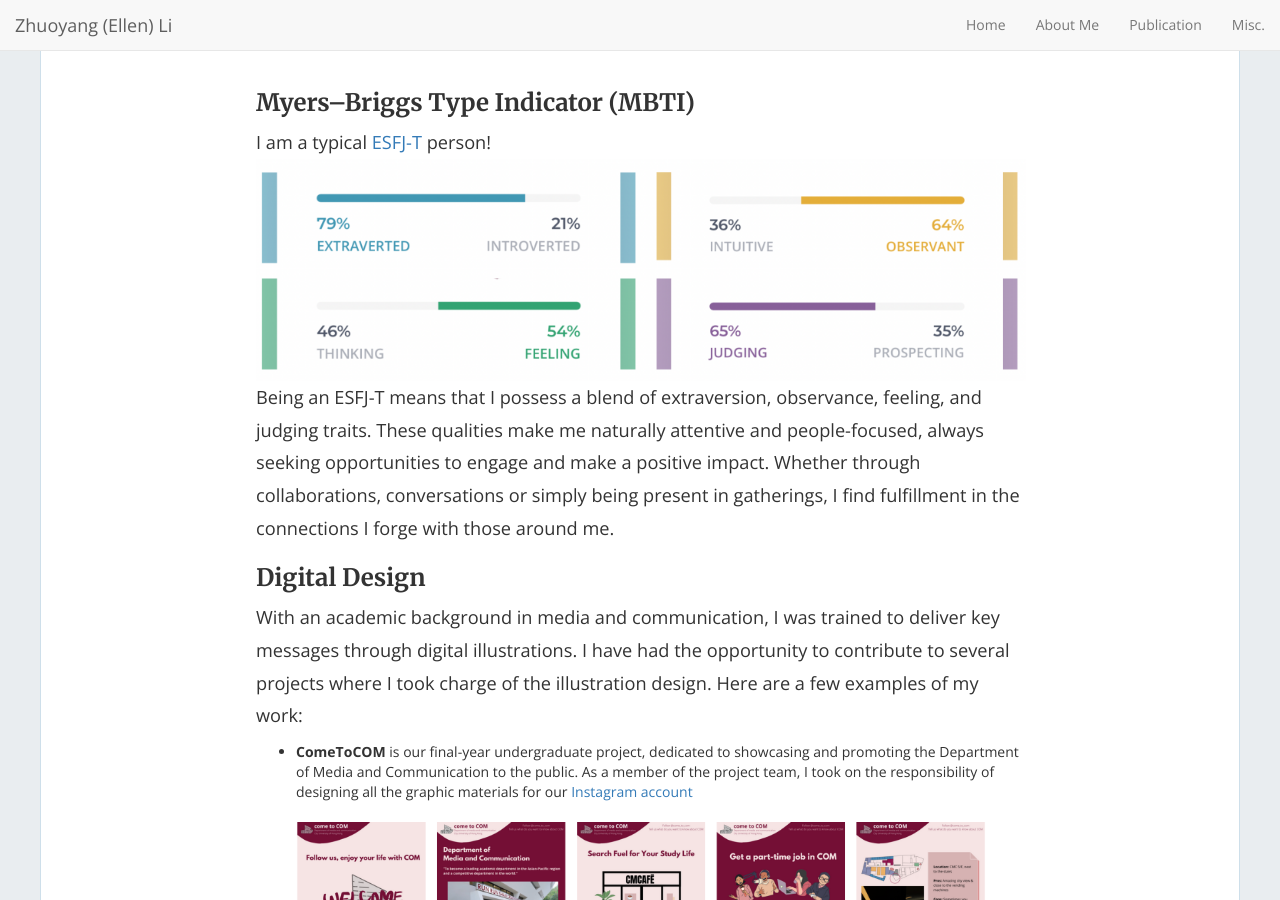
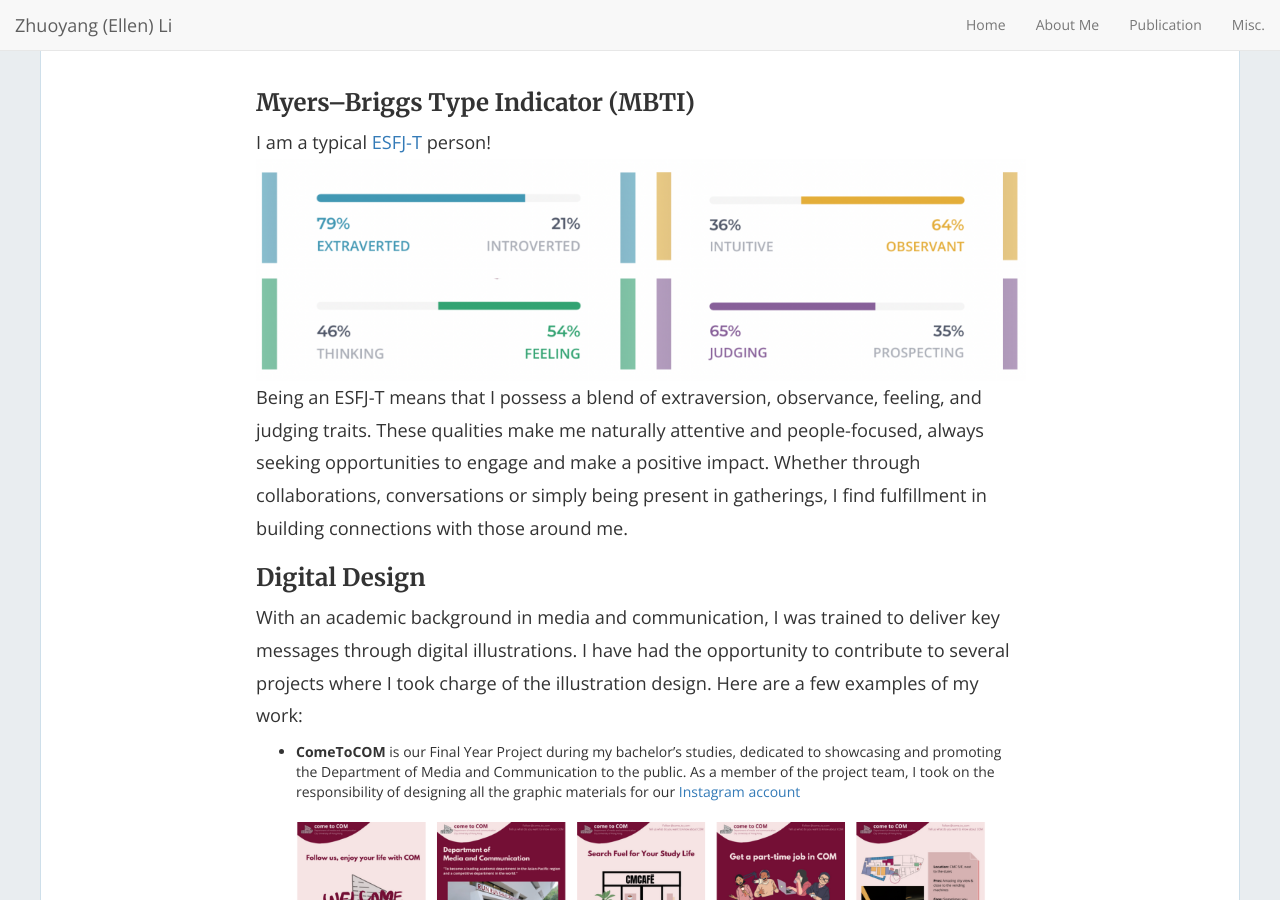
Before and after one commit to jamigibbs/phantom, a Jekyll site: the page built from misc.md, in a window 1280 px wide and 900 px high. Built offline with Jekyll 4.4.1, drawn with Linux system fonts in a browser that asks for light colours; nearby versions of some CDN libraries.

Commit message:
Update misc.md

```diff
--- a/misc.md
+++ b/misc.md
@@ -6,12 +6,12 @@ permalink: /misc/
 ### Myers–Briggs Type Indicator (MBTI)
 I am a typical [ESFJ-T](https://www.16personalities.com/esfj-personality) person!\
 <img src="/img/MBTI.png" width=300>\
-Being an ESFJ-T means that I possess a blend of extraversion, observance, feeling, and judging traits. These qualities make me naturally attentive and people-focused, always seeking opportunities to engage and make a positive impact. Whether through collaborations, conversations or simply being present in gatherings, I find fulfillment in the connections I forge with those around me.
+Being an ESFJ-T means that I possess a blend of extraversion, observance, feeling, and judging traits. These qualities make me naturally attentive and people-focused, always seeking opportunities to engage and make a positive impact. Whether through collaborations, conversations or simply being present in gatherings, I find fulfillment in building connections with those around me.
 
 ### Digital Design
 With an academic background in media and communication, I was trained to deliver key messages through digital illustrations. I have had the opportunity to contribute to several projects where I took charge of the illustration design. Here are a few examples of my work:
 
-+ **ComeToCOM** is our final-year undergraduate project, dedicated to showcasing and promoting the Department of Media and Communication to the public. As a member of the project team, I took on the responsibility of designing all the graphic materials for our [Instagram account](https://www.instagram.com/come_to_com?igsh=MWNqZHBuYmZoNDgwNw==)
++ **ComeToCOM** is our Final Year Project during my bachelor's studies, dedicated to showcasing and promoting the Department of Media and Communication to the public. As a member of the project team, I took on the responsibility of designing all the graphic materials for our [Instagram account](https://www.instagram.com/come_to_com?igsh=MWNqZHBuYmZoNDgwNw==)
 
 ![CometoCOM](/img/ComeToCOM.png)
 
```
